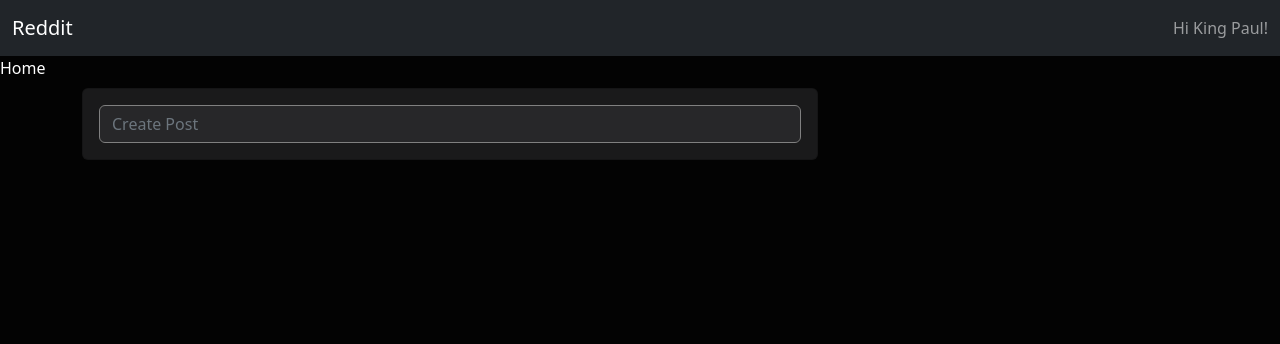
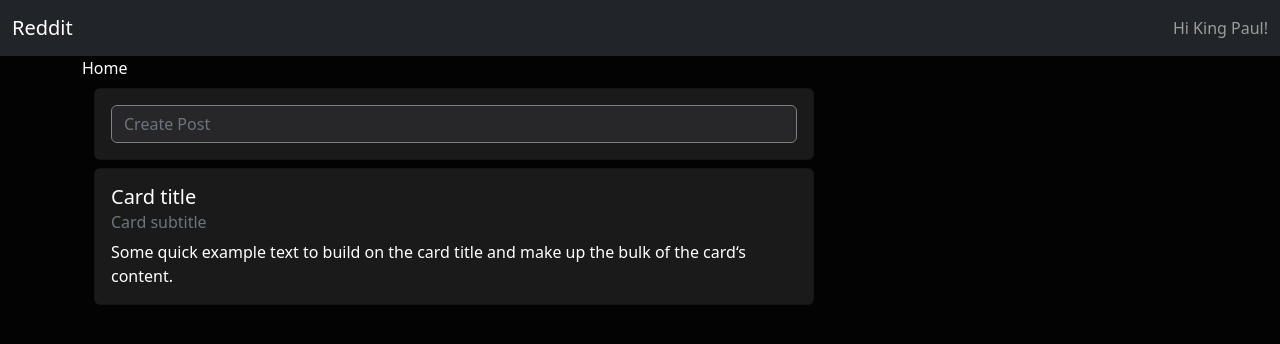
Before and after one commit to Kengpul/reddit, a React (Create React App) app in the folder frontend/: page / in a window 1280 px wide. Shown: the top 344 px of the page. Built offline with nearby package versions, Linux system fonts and the light colour scheme.

Commit message:
Post card component

```diff
--- /dev/null
+++ b/frontend/src/components/CreatePost/CreatePost.css
@@ -0,0 +1,9 @@
+.createPost .card {
+    width: 100%;
+    background-color: var(--primary-color);
+}
+
+.createPost input {
+    background-color: #272729;
+    border: 1px solid grey;
+}
--- a/frontend/src/components/CreatePost/CreatePost.js
+++ b/frontend/src/components/CreatePost/CreatePost.js
@@ -1,4 +1,5 @@
 import { useNavigate } from 'react-router-dom';
+
 import {
     Container,
     Row,
@@ -7,6 +8,7 @@ import {
     CardBody,
     Input
 } from 'reactstrap';
+import './CreatePost.css'
 
 export default function CreatePost() {
     const navigate = useNavigate();
@@ -16,22 +18,12 @@ export default function CreatePost() {
     }
 
     return (
-        <Container>
+        <Container className='createPost'>
             <Row>
                 <Col md='8'>
-                    <Card
-                        className="my-2 "
-                        inverse
-                        style={{
-                            width: '100%',
-                            backgroundColor: '#1A1A1B'
-                        }}
-                    >
+                    <Card className="my-2" inverse>
                         <CardBody>
-                            <Input onClick={handleCreatePost} placeholder='Create Post' style={{
-                                backgroundColor: '#272729',
-                                border: '1px solid grey'
-                            }} />
+                            <Input onClick={handleCreatePost} placeholder='Create Post' />
                         </CardBody>
                     </Card>
                 </Col>
--- /dev/null
+++ b/frontend/src/components/Post/PostCard.css
@@ -0,0 +1,12 @@
+.postCard .card {
+    background-color: var(--primary-color);
+    color: #fff;
+}
+
+.postCard .card:hover {
+    border: .5px solid grey;
+}
+
+.postCard a {
+    text-decoration: none;
+}
--- /dev/null
+++ b/frontend/src/components/Post/PostCard.js
@@ -0,0 +1,42 @@
+import { Link } from 'react-router-dom';
+
+import {
+    Container,
+    Row,
+    Col,
+    Card,
+    CardBody,
+    CardTitle,
+    CardSubtitle,
+    CardText,
+} from 'reactstrap';
+import './PostCard.css';
+
+export default function PostCard() {
+    return (
+        <Container className='postCard'>
+            <Row>
+                <Col md='8'>
+                    <Link to="/">
+                        <Card>
+                            <CardBody>
+                                <CardTitle tag="h5">
+                                    Card title
+                                </CardTitle>
+                                <CardSubtitle
+                                    className="mb-2 text-muted"
+                                    tag="h6"
+                                >
+                                    Card subtitle
+                                </CardSubtitle>
+                                <CardText>
+                                    Some quick example text to build on the card title and make up the bulk of the card‘s content.
+                                </CardText>
+                            </CardBody>
+                        </Card>
+                    </Link>
+                </Col>
+            </Row>
+        </Container>
+    )
+}
--- a/frontend/src/pages/Home/Home.js
+++ b/frontend/src/pages/Home/Home.js
@@ -1,11 +1,15 @@
 import CreatePost from "../../components/CreatePost/CreatePost"
+import PostCard from "../../components/Post/PostCard"
+
+import { Container } from 'reactstrap';
 
 export default function Home() {
     return (
-        <div>
+        <Container>
             Home
             <CreatePost />
-        </div>
+            <PostCard />
+        </Container>
 
     )
 }
```
